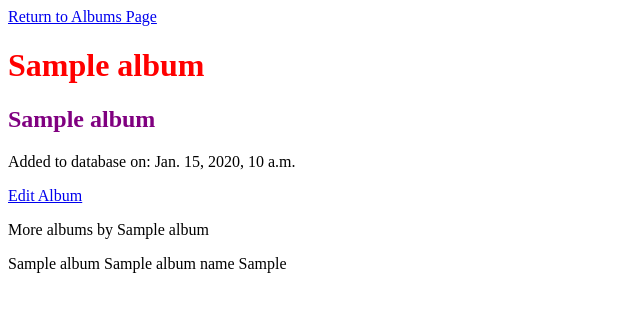
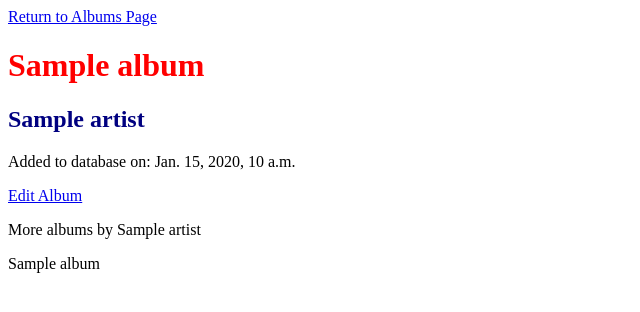
Before and after one commit to Momentum-Team-13/django-music-lisaismyname0, a Django app: template templates/Album/album_info.html in a window 1280 px wide. Shown: the top 312 px of the page, without its empty margins (0-640 px from the left). Run offline with Django 4.2, Linux system fonts and the light colour scheme; the template is opened without the code that fills it: most values are stand-ins (such as "Sample title", 1, 10 or a date in 2020).

Commit message:
foreign key works to show albums by artist

```diff
--- a/django_music/settings.py
+++ b/django_music/settings.py
@@ -116,6 +116,7 @@ USE_TZ = True
 # https://docs.djangoproject.com/en/4.0/howto/static-files/
 
 STATIC_URL = '/static/'
+STATIC_ROOT = []
 STATICFILES_DIRS = [BASE_DIR, 'static']
 
 # Default primary key field type
--- a/static/css/style.css
+++ b/static/css/style.css
@@ -3,8 +3,10 @@ h1 {
 }
 
 h2 {
-    color: purple;
+    color: navy;
 }
+
+/* clear cache */
 
 #container {
     width: 50 px;
@@ -17,5 +19,5 @@ h2 {
     width: 50 px;
     border: 5px black solid;
     display: flex;
-    background-color: salmon;
+    box-sizing: content-box;
 }
--- a/templates/Album/album_info.html
+++ b/templates/Album/album_info.html
@@ -3,9 +3,9 @@
 <a href="{% url 'list_albums' %}">Return to Albums Page</a>
 
 <div>
-    <h1> {{album.album_name}}</h1>
+    <h1> {{album}}</h1>
     <div>
-        <h2>{{album.artist_name}}</h2>
+        <h2>{{album.artist}}</h2>
         <!-- <p>{{album.track_name}}</p> -->
         <p>Added to database on: {{album.added_to_database_at}}</p>
     </div>
@@ -13,10 +13,10 @@
 
 <a href="{% url 'edit_album' pk=album.pk %}">Edit Album</a><br>
 <div>
-    <p>More albums by {{album.artist_name}}</p>
+    <p>More albums by {{album.artist}}</p>
 
-    {% for album in album.album_name.all %}
-    <div>{{album}} {{album_name}} {{artists_ablums}}</div>
+    {% for album in album.artist.albums.all %}
+    <div>{{album}} </div>
 
     {% endfor %}
 </div>
```
Also changed, not shown: Album/forms.py (+4 -6 lines), Album/models.py (+8 -14 lines), Album/views.py (+0 -7 lines), templates/Album/list_albums.html (+6 -2 lines), Album/migrations/0010_rename_album_name_album_name_and_more.py (added).
